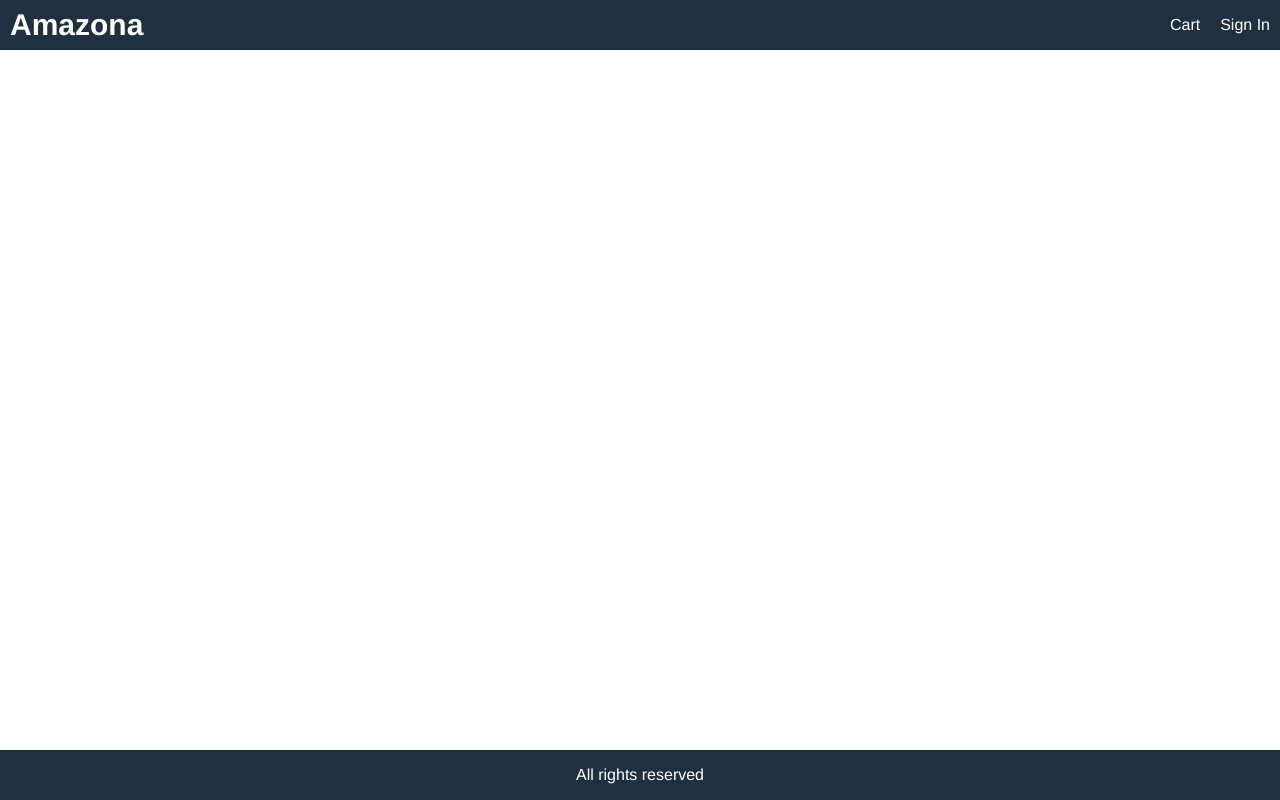
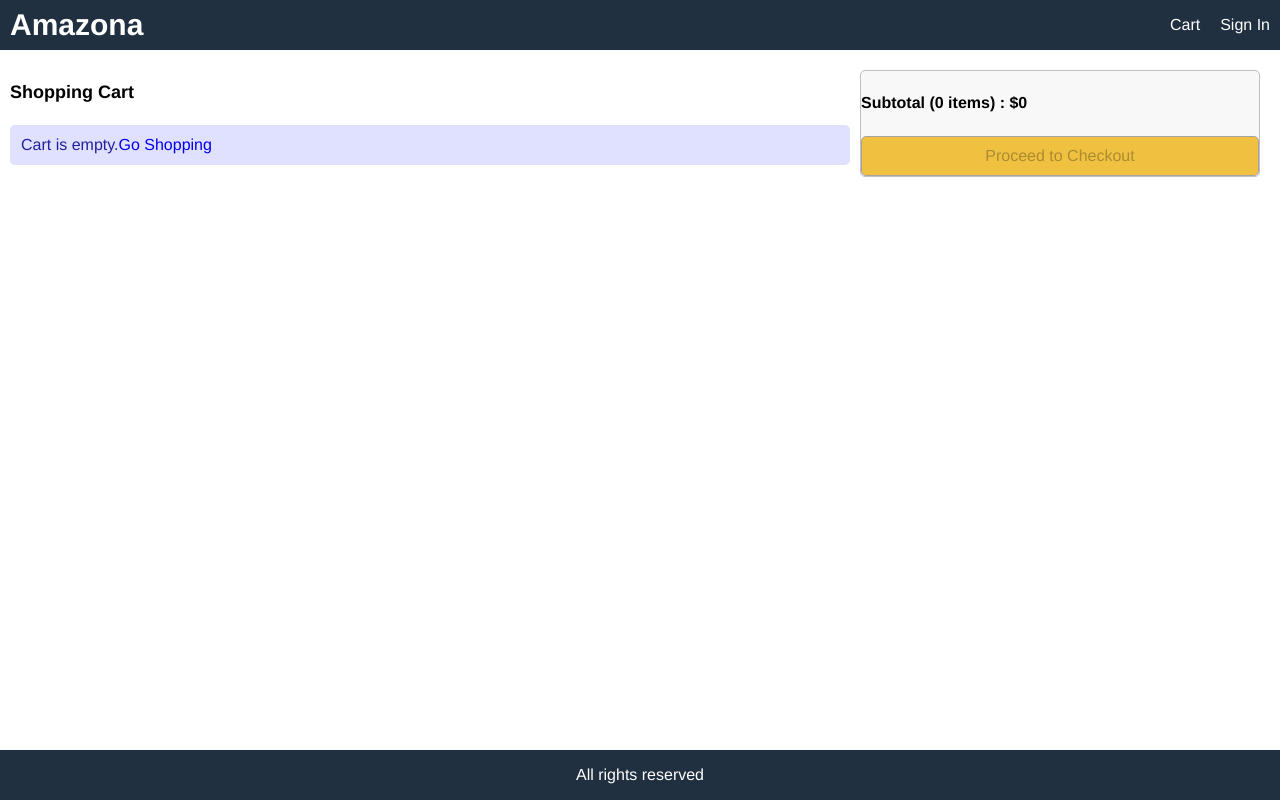
Before and after one commit to rafaeltreiber/ECommerce, a React (Create React App) app: page /cart in a window 1280 px wide. Built offline with nearby package versions, Linux system fonts and the light colour scheme.

Commit message:
implementing cart screen

```diff
--- a/src/App.js
+++ b/src/App.js
@@ -29,6 +29,7 @@
         </header>
         <main>
           <Routes>
+            <Route path="/cart" element={<CartScreen />}></Route>
             <Route path="/cart/:id" element={<CartScreen />}></Route>
             <Route path="/product/:id" element={<ProductScreen />}></Route>
             <Route path="/" element={<HomeScreen />}></Route>
--- a/src/index.css
+++ b/src/index.css
@@ -144,9 +144,18 @@
   flex: 2 1 50rem;
 }
 
+.min-30 {
+  min-width: 30rem;
+}
+
 /* image */
 img {
   border-radius: 0.5rem;
+}
+
+img.small {
+  max-width: 5rem;
+  width: 100%;
 }
 
 img.medium {
--- a/src/screens/CartScreen.js
+++ b/src/screens/CartScreen.js
@@ -1,14 +1,24 @@
 import { useEffect } from "react";
-import { useDispatch } from "react-redux";
-import { useParams, useSearchParams } from "react-router-dom";
+import { useDispatch, useSelector } from "react-redux";
+import {
+  Link,
+  useParams,
+  useSearchParams,
+  useNavigate,
+} from "react-router-dom";
 import { addToCart } from "../actions/cartActions";
+import MessageBox from "../components/MessageBox";
 
 export default function CartScreen() {
   let params = useParams();
   const [searchParams] = useSearchParams();
+  const navigate = useNavigate();
 
   const productId = params.id;
   const qty = searchParams.get("qty");
+
+  const cart = useSelector((state) => state.cart);
+  const { cartItems } = cart;
 
   const dispatch = useDispatch();
   useEffect(() => {
@@ -16,12 +26,95 @@
       dispatch(addToCart(productId, qty));
     }
   }, [dispatch, productId, qty]);
+
+  const removeFromCartHandler = (id) => {
+    //delete action
+  };
+
+  const checkoutHandler = () => {
+    navigate("/signin?redirect=shipping");
+  };
+
   return (
-    <div>
-      <h1>Cart Screen</h1>
-      <p>
-        ADD TO CART : ProductId: {productId} Qty: {qty}
-      </p>
+    <div className="row top">
+      <div className="col-2">
+        <h1>Shopping Cart</h1>
+        {cartItems.length === 0 ? (
+          <MessageBox>
+            Cart is empty.<Link to="/">Go Shopping</Link>
+          </MessageBox>
+        ) : (
+          <ul>
+            {cartItems.map((item) => (
+              <li key={item.product}>
+                <div className="row">
+                  <div>
+                    <img
+                      src={item.image}
+                      alt={item.name}
+                      className="small"
+                    ></img>
+                  </div>
+
+                  <div className="min-30">
+                    <Link to={`/product/${item.product}`}>{item.name}</Link>
+                  </div>
+
+                  <div>
+                    <select
+                      value={item.qty}
+                      onChange={(e) =>
+                        dispatch(
+                          addToCart(item.product, Number(e.target.value))
+                        )
+                      }
+                    >
+                      {[...Array(item.countInStock).keys()].map((x) => (
+                        <option key={x + 1} value={x + 1}>
+                          {x + 1}
+                        </option>
+                      ))}
+                    </select>
+                  </div>
+
+                  <div>${item.price}</div>
+
+                  <div>
+                    <button
+                      type="button"
+                      onClick={() => removeFromCartHandler(item.product)}
+                    >
+                      Delete
+                    </button>
+                  </div>
+                </div>
+              </li>
+            ))}
+          </ul>
+        )}
+      </div>
+      <div className="col-1">
+        <div className="card cad-body">
+          <ul>
+            <li>
+              <h2>
+                Subtotal ({cartItems.reduce((a, c) => a + c.qty, 0)} items) : $
+                {cartItems.reduce((a, c) => a + c.price * c.qty, 0)}
+              </h2>
+            </li>
+            <li>
+              <button
+                type="button"
+                onClick={checkoutHandler}
+                className="primary block"
+                disabled={cartItems.length === 0}
+              >
+                Proceed to Checkout
+              </button>
+            </li>
+          </ul>
+        </div>
+      </div>
     </div>
   );
 }
```
